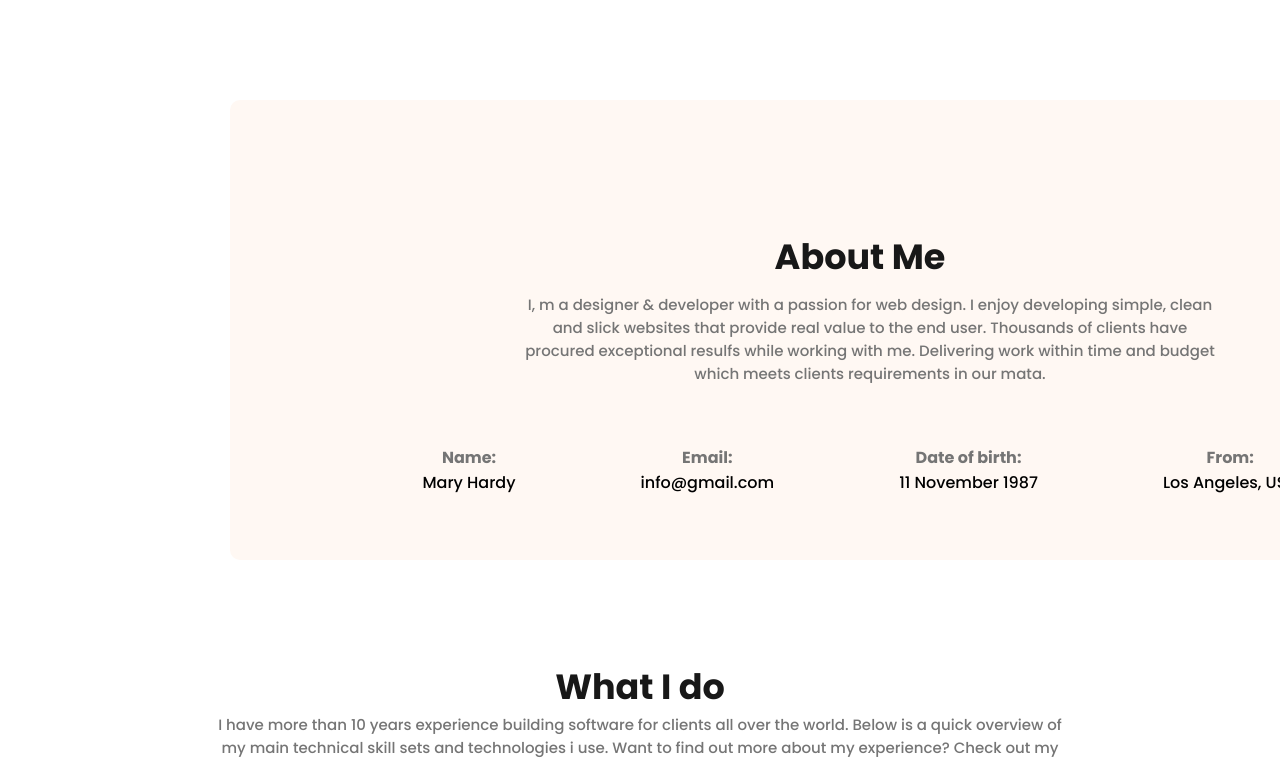
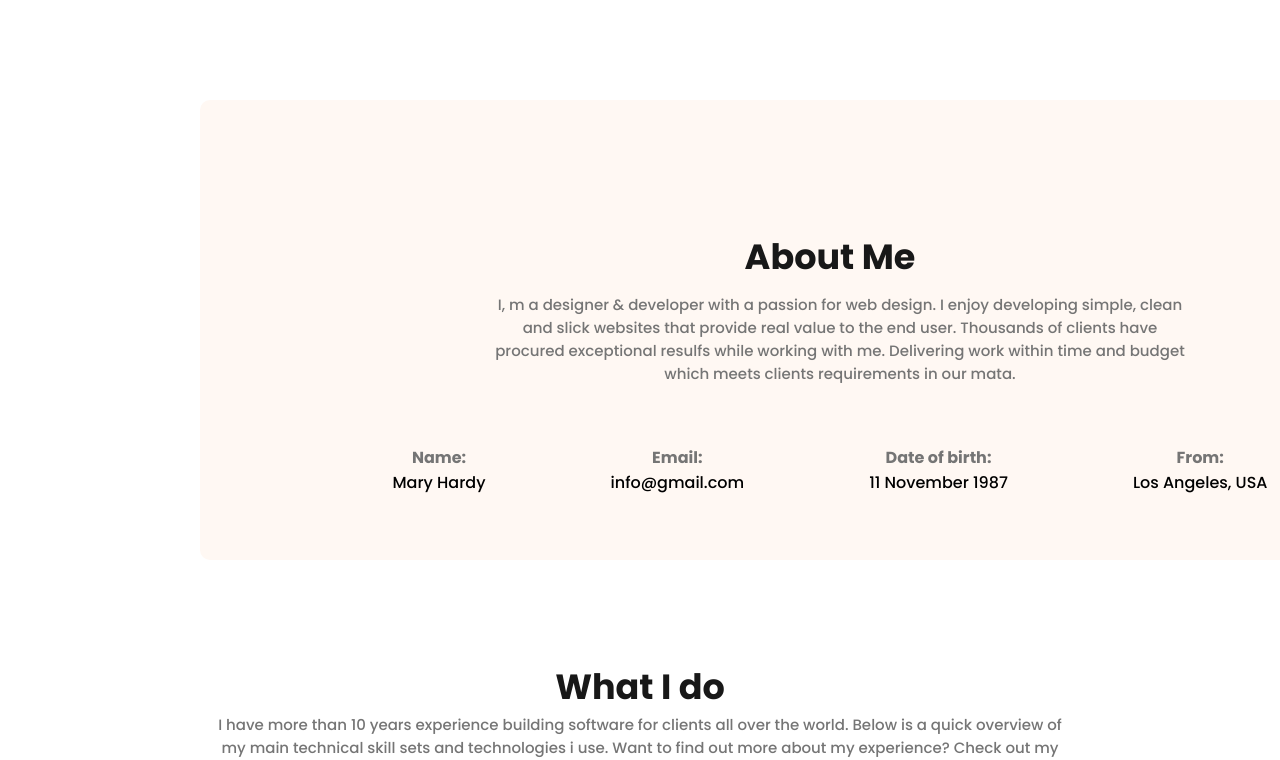
Before and after one commit to surovishimu/portfolio-project, a plain HTML site: page index.html in a window 1280 px wide. Shown: the part 720-1480 px from the top of the page. Drawn offline with nearby package versions, Linux system fonts and the light colour scheme; a web font is replaced by a local one.

Commit message:
updated about

```diff
--- a/style/style.css
+++ b/style/style.css
@@ -154,7 +154,7 @@ nav>h3 {
     background: #FFF8F3;
     padding: 130px;
     margin-top: 100px;
-    margin-left: 230px;
+    margin-left: 200px;
     margin-bottom: 100px;
 }
 
```
